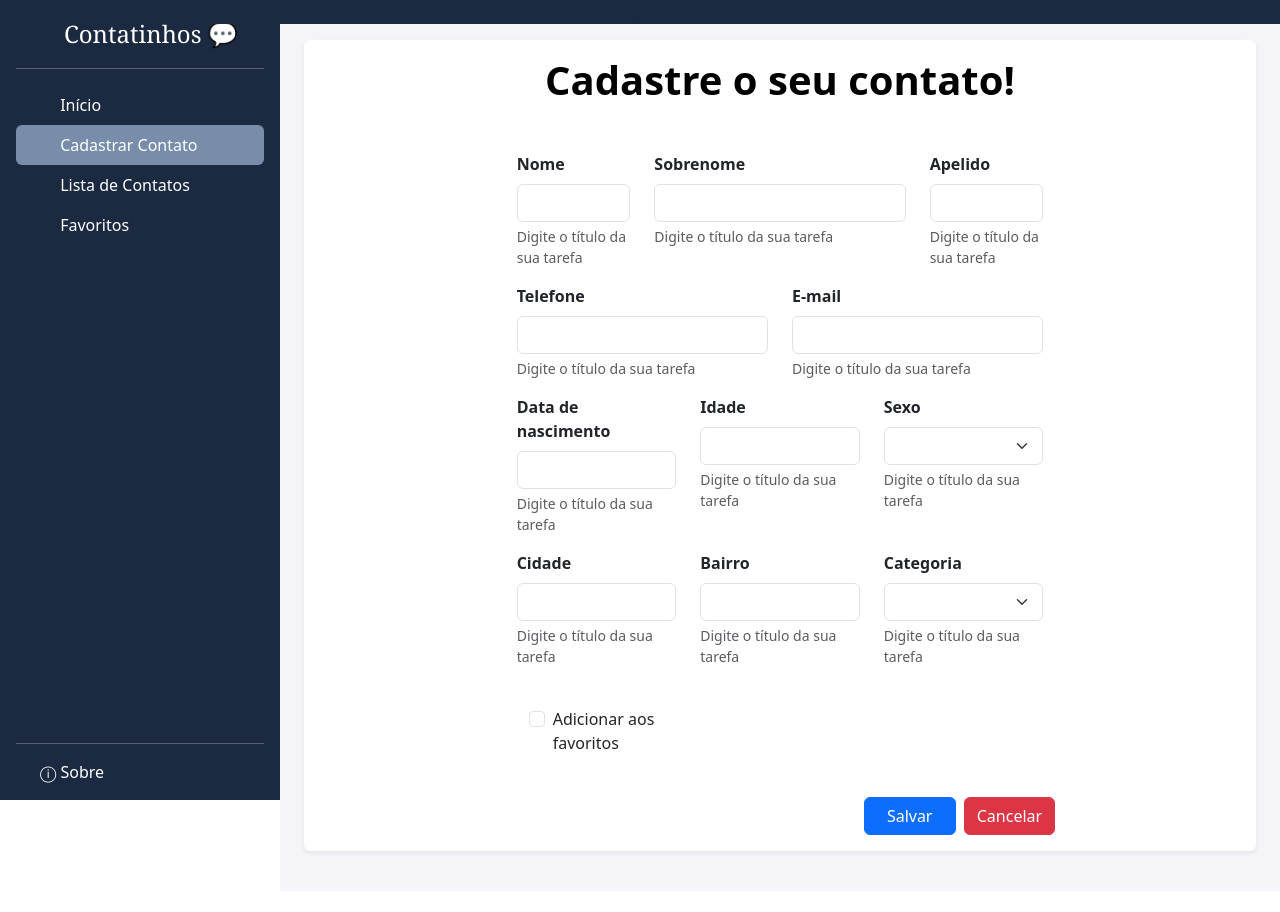
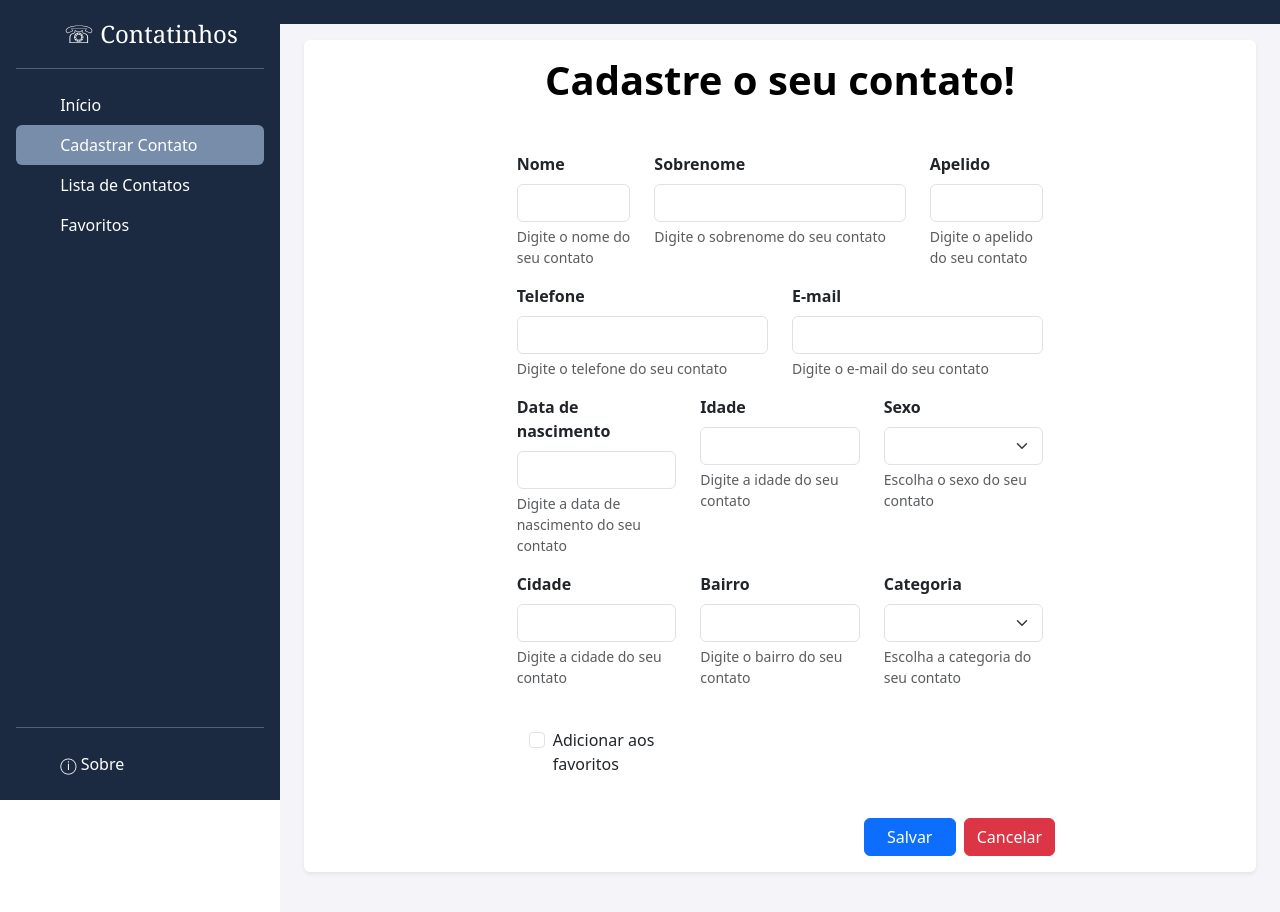
Before and after one commit to Carvalh0Henrique/ProjetoContatinhos, an Angular app: page /register in a window 1280 px wide. Before the commit the page ends 891 px from the top, so only its background shows below. Built offline with nearby package versions, Linux system fonts and the light colour scheme; no server answers.

Commit message:
Sidebar arrumada e sobre configurado

```diff
--- a/src/app/Components/about/about.component.html
+++ b/src/app/Components/about/about.component.html
@@ -6,7 +6,7 @@
 
     <main>
       <h1 class="text-body-emphasis mt-5 mb-4 text-center">Projeto</h1>
-      <p class="fs-5 mb-5 text-center">A ideia deste projeto é criar um sistema com um interface simples e intuitiva. Na aba "Início" tem um pouco sobre o que o sistema faz, já na aba "Música" você pode cadastrar e listar suas músicas preferidas ou músicas que você desejar ouvir mais para frente.</p>
+      <p class="fs-5 mb-5 text-center">O Projeto Contatinhos é uma aplicação web desenvolvida para facilitar o gerenciamento de contatos pessoais e profissionais de forma prática e organizada. Criado com Angular no front-end e Spring Boot no back-end, o sistema permite cadastrar, editar, excluir e filtrar contatos, além de marcar favoritos. Idealizado como parte de um projeto acadêmico, o Contatinhos alia tecnologia e usabilidade para oferecer uma experiência simples e eficiente na administração das suas conexões do dia a dia.</p>
       <hr>
     </main>
 
--- a/src/app/Components/contact-list/contact-list.component.html
+++ b/src/app/Components/contact-list/contact-list.component.html
@@ -33,41 +33,41 @@
                     <div *ngIf="isEditing" class="mb-3 col-3">
                         <label for="inputName" class="form-label fw-bold">Nome</label>
                         <input formControlName="name" type="text" class="form-control" id="inputName" aria-describedby="nameHelp">
-                        <div id="nameHelp" class="form-text">Digite o título da sua tarefa</div>
+                        <div id="nameHelp" class="form-text">Digite o nome do seu contato</div>
                     </div>
                     <div *ngIf="isEditing" class="mb-3 col-6">
                         <label for="inputName" class="form-label fw-bold">Sobrenome</label>
                         <input formControlName="lastName" type="text" class="form-control" id="inputName" aria-describedby="nameHelp">
-                        <div id="nameHelp" class="form-text">Digite o título da sua tarefa</div>
+                        <div id="nameHelp" class="form-text">Digite o sobrenome do seu contato</div>
                     </div>
                     <div *ngIf="isEditing" class="mb-3 col-3">
                         <label for="inputName" class="form-label fw-bold">Apelido</label>
                         <input formControlName="nickname" type="text" class="form-control" id="inputName" aria-describedby="nameHelp">
-                        <div id="nameHelp" class="form-text">Digite o título da sua tarefa</div>
+                        <div id="nameHelp" class="form-text">Digite o apelido do seu contato</div>
                     </div>
                 </div>
                 <div *ngIf="isEditing" class="row">
                     <div class="mb-3 col-6">
                         <label for="inputName" class="form-label fw-bold">Telefone</label>
                         <input formControlName="phone" type="text" class="form-control" id="inputName" aria-describedby="nameHelp">
-                        <div id="nameHelp" class="form-text">Digite o título da sua tarefa</div>
+                        <div id="nameHelp" class="form-text">Digite o telefone do seu contato</div>
                     </div>
                     <div *ngIf="isEditing" class="mb-3 col-6">
                         <label for="inputName" class="form-label fw-bold">E-mail</label>
                         <input formControlName="email" type="text" class="form-control" id="inputName" aria-describedby="nameHelp">
-                        <div id="nameHelp" class="form-text">Digite o título da sua tarefa</div>
+                        <div id="nameHelp" class="form-text">Digite o e-mail do seu contato</div>
                     </div>
                 </div>
                 <div *ngIf="isEditing" class="row">
                     <div class="mb-3 col-4">
                         <label for="inputName" class="form-label fw-bold">Data de nascimento</label>
                         <input formControlName="dateBorn" type="text" class="form-control" id="inputName" aria-describedby="nameHelp">
-                        <div id="nameHelp" class="form-text">Digite o título da sua tarefa</div>
+                        <div id="nameHelp" class="form-text">Digite a data de nascimento do seu contato</div>
                     </div>
                     <div *ngIf="isEditing" class="mb-3 col-4">
                         <label for="inputName" class="form-label fw-bold">Idade</label>
                         <input formControlName="age" type="text" class="form-control" id="inputName" aria-describedby="nameHelp">
-                        <div id="nameHelp" class="form-text">Digite o título da sua tarefa</div>
+                        <div id="nameHelp" class="form-text">Digite a idade do seu contato</div>
                     </div>
                     <div *ngIf="isEditing" class="mb-3 col-4">
                         <label for="inputName" class="form-label fw-bold">Sexo</label>
@@ -75,19 +75,19 @@
                             <option value="masculino">Masculino</option>
                             <option value="feminino">Feminino</option>
                         </select>
-                        <div id="nameHelp" class="form-text">Digite o título da sua tarefa</div>
+                        <div id="nameHelp" class="form-text">Escolha o sexo do seu contato</div>
                     </div>
                 </div>
                 <div *ngIf="isEditing" class="row">
                     <div class="mb-3 col-4">
                         <label for="inputName" class="form-label fw-bold">Cidade</label>
                         <input formControlName="city" type="text" class="form-control" id="inputName" aria-describedby="nameHelp">
-                        <div id="nameHelp" class="form-text">Digite o título da sua tarefa</div>
+                        <div id="nameHelp" class="form-text">Digite a cidade do seu contato</div>
                     </div>
                     <div *ngIf="isEditing" class="mb-3 col-4">
                         <label for="inputName" class="form-label fw-bold">Bairro</label>
                         <input formControlName="area" type="text" class="form-control" id="inputName" aria-describedby="nameHelp">
-                        <div id="nameHelp" class="form-text">Digite o título da sua tarefa</div>
+                        <div id="nameHelp" class="form-text">Digite o bairro do seu contato</div>
                     </div>
                     <div *ngIf="isEditing" class="mb-3 col-4">
                         <label for="inputName" class="form-label fw-bold">Categoria</label>
@@ -98,7 +98,7 @@
                             <option value="Prestador de Serviço">Prestador de Serviço</option>
                             <option value="Outro">Outros</option>
                         </select>
-                        <div id="nameHelp" class="form-text">Digite o título da sua tarefa</div>
+                        <div id="nameHelp" class="form-text">Escolha a categoria do seu contato</div>
                     </div>
                 </div>
                 <div *ngIf="isEditing" class="row">
--- a/src/app/Components/register/register.component.html
+++ b/src/app/Components/register/register.component.html
@@ -10,41 +10,41 @@
                     <div class="mb-3 col-3">
                         <label for="inputName" class="form-label fw-bold">Nome</label>
                         <input formControlName="name" type="text" class="form-control" id="inputName" aria-describedby="nameHelp">
-                        <div id="nameHelp" class="form-text">Digite o título da sua tarefa</div>
+                        <div id="nameHelp" class="form-text">Digite o nome do seu contato</div>
                     </div>
                     <div class="mb-3 col-6">
                         <label for="inputName" class="form-label fw-bold">Sobrenome</label>
                         <input formControlName="lastName" type="text" class="form-control" id="inputName" aria-describedby="nameHelp">
-                        <div id="nameHelp" class="form-text">Digite o título da sua tarefa</div>
+                        <div id="nameHelp" class="form-text">Digite o sobrenome do seu contato</div>
                     </div>
                     <div class="mb-3 col-3">
                         <label for="inputName" class="form-label fw-bold">Apelido</label>
                         <input formControlName="nickname" type="text" class="form-control" id="inputName" aria-describedby="nameHelp">
-                        <div id="nameHelp" class="form-text">Digite o título da sua tarefa</div>
+                        <div id="nameHelp" class="form-text">Digite o apelido do seu contato</div>
                     </div>
                 </div>
                 <div class="row">
                     <div class="mb-3 col-6">
                         <label for="inputName" class="form-label fw-bold">Telefone</label>
                         <input formControlName="phone" type="text" class="form-control" id="inputName" aria-describedby="nameHelp">
-                        <div id="nameHelp" class="form-text">Digite o título da sua tarefa</div>
+                        <div id="nameHelp" class="form-text">Digite o telefone do seu contato</div>
                     </div>
                     <div class="mb-3 col-6">
                         <label for="inputName" class="form-label fw-bold">E-mail</label>
                         <input formControlName="email" type="text" class="form-control" id="inputName" aria-describedby="nameHelp">
-                        <div id="nameHelp" class="form-text">Digite o título da sua tarefa</div>
+                        <div id="nameHelp" class="form-text">Digite o e-mail do seu contato</div>
                     </div>
                 </div>
                 <div class="row">
                     <div class="mb-3 col-4">
                         <label for="inputName" class="form-label fw-bold">Data de nascimento</label>
                         <input formControlName="dateBorn" type="text" class="form-control" id="inputName" aria-describedby="nameHelp">
-                        <div id="nameHelp" class="form-text">Digite o título da sua tarefa</div>
+                        <div id="nameHelp" class="form-text">Digite a data de nascimento do seu contato</div>
                     </div>
                     <div class="mb-3 col-4">
                         <label for="inputName" class="form-label fw-bold">Idade</label>
                         <input formControlName="age" type="text" class="form-control" id="inputName" aria-describedby="nameHelp">
-                        <div id="nameHelp" class="form-text">Digite o título da sua tarefa</div>
+                        <div id="nameHelp" class="form-text">Digite a idade do seu contato</div>
                     </div>
                     <div class="mb-3 col-4">
                         <label for="inputName" class="form-label fw-bold">Sexo</label>
@@ -52,19 +52,19 @@
                             <option value="masculino">Masculino</option>
                             <option value="feminino">Feminino</option>
                         </select>
-                        <div id="nameHelp" class="form-text">Digite o título da sua tarefa</div>
+                        <div id="nameHelp" class="form-text">Escolha o sexo do seu contato</div>
                     </div>
                 </div>
                 <div class="row">
                     <div class="mb-3 col-4">
                         <label for="inputName" class="form-label fw-bold">Cidade</label>
                         <input formControlName="city" type="text" class="form-control" id="inputName" aria-describedby="nameHelp">
-                        <div id="nameHelp" class="form-text">Digite o título da sua tarefa</div>
+                        <div id="nameHelp" class="form-text">Digite a cidade do seu contato</div>
                     </div>
                     <div class="mb-3 col-4">
                         <label for="inputName" class="form-label fw-bold">Bairro</label>
                         <input formControlName="area" type="text" class="form-control" id="inputName" aria-describedby="nameHelp">
-                        <div id="nameHelp" class="form-text">Digite o título da sua tarefa</div>
+                        <div id="nameHelp" class="form-text">Digite o bairro do seu contato</div>
                     </div>
                     <div class="mb-3 col-4">
                         <label for="inputName" class="form-label fw-bold">Categoria</label>
@@ -75,7 +75,7 @@
                             <option value="Prestador de Serviço">Prestador de Serviço</option>
                             <option value="Outro">Outros</option>
                         </select>
-                        <div id="nameHelp" class="form-text">Digite o título da sua tarefa</div>
+                        <div id="nameHelp" class="form-text">Escolha a categoria do seu contato</div>
                     </div>
                 </div>
                 <div class="row">
--- a/src/app/Components/sidebar/sidebar.component.html
+++ b/src/app/Components/sidebar/sidebar.component.html
@@ -1,7 +1,7 @@
 <div class="d-flex flex-column flex-shrink-0 p-3 bg-sidebar min-vh-100" style="width: 280px;">
-  <a routerLink="home" class="d-flex align-items-center mb-3 mb-md-0 me-md-auto text-decoration-none text-white">
+  <a routerLink="/home" class="d-flex align-items-center mb-3 mb-md-0 me-md-auto text-decoration-none text-white">
     <svg class="bi pe-none me-2" width="40" height="32"></svg>
-    <span class="fs-4 font">Contatinhos 💬</span>
+    <span class="fs-4 font">☏ Contatinhos</span>
   </a>
 
   <hr style="border-color: white">
@@ -9,7 +9,7 @@
 
   <ul class="nav nav-pills flex-column mb-auto">
     <li>
-      <a routerLink="home" class="nav-link text-white text" aria-current="page" routerLinkActive="bg-active">
+      <a routerLink="/home" class="nav-link text-white text" aria-current="page" routerLinkActive="bg-active">
         <svg class="bi pe-none me-2" width="16" height="16" aria-hidden="true">
         </svg>
         Início
@@ -38,13 +38,14 @@
     </li>
   </ul>
 
-  <hr style="border-color: white">
-  <a routerLink="/about" class="d-flex align-items-center text-decoration-none text-white" routerLinkActive="bg-active">
-    <svg class="bi pe-none me-2" width="16" height="16" aria-hidden="true">
-    </svg>
-    ⓘ Sobre
-  </a>
-
+  <ul class="nav nav-pills flex-column ">
+    <hr style="border-color: white">
+    <a routerLink="/about" class="nav-link text-white text" routerLinkActive="bg-active">
+      <svg class="bi pe-none me-2" width="16" height="16" aria-hidden="true">
+      </svg>
+      ⓘ Sobre
+    </a>
+  </ul>
 </div>
 
 <footer class="text-center fixed-top bg-sidebar text1">
```
